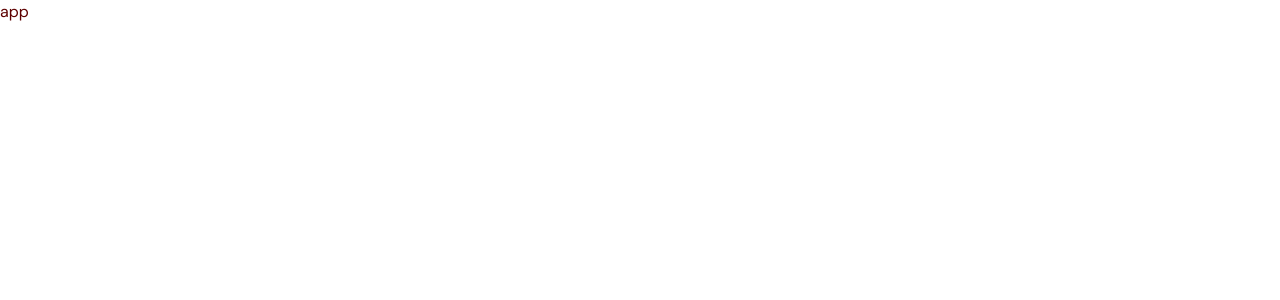
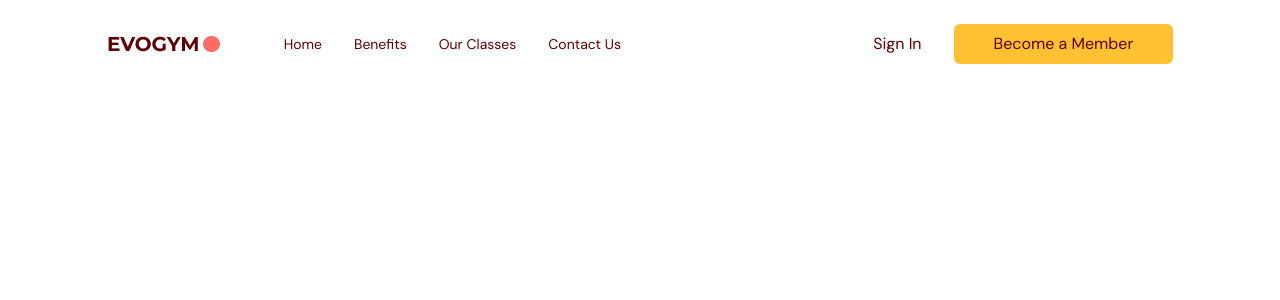
Before and after one commit to igudy/gym-typescript, a React (Vite) app: page / in a window 1280 px wide. Shown: the top 300 px of the page. Built offline with nearby package versions, Linux system fonts and the light colour scheme.

Commit message:
Working on the mobile navbar

```diff
--- a/index.html
+++ b/index.html
@@ -4,7 +4,7 @@
     <meta charset="UTF-8" />
     <link rel="icon" type="image/svg+xml" href="/vite.svg" />
     <meta name="viewport" content="width=device-width, initial-scale=1.0" />
-    <title>Vite + React + TS</title>
+    <title>EVOGYM</title>
   </head>
   <body>
     <div id="root"></div>
--- a/src/App.tsx
+++ b/src/App.tsx
@@ -1,5 +1,16 @@
+import { useState } from "react";
+import Navbar from "./scenes/navbar";
+import { SelectedPage } from "./scenes/shared/types";
+
 function App() {
-  return <div className="app">app</div>;
+  const [selectedPage, setSelectedPage] = useState<SelectedPage>(SelectedPage.Home);
+  return (
+    <>
+      <div className="app">
+        <Navbar />
+      </div>
+  </>
+  )
 }
 
 export default App;
--- /dev/null
+++ b/src/hooks/useMediaQuery.ts
@@ -0,0 +1,19 @@
+import { useState, useEffect } from "react";
+
+const useMediaQuery = (query: string) => {
+  const [matches, setMatches] = useState(false);
+
+  useEffect(() => {
+    const media = window.matchMedia(query);
+    if (media.matches !== matches) {
+      setMatches(media.matches);
+    }
+    const listener = () => setMatches(media.matches);
+    window.addEventListener("resize", listener);
+    return () => window.removeEventListener("resize", listener);
+  }, [matches, query]);
+
+  return matches;
+};
+
+export default useMediaQuery;
--- /dev/null
+++ b/src/scenes/navbar/Link.tsx
@@ -0,0 +1,27 @@
+import AnchorLink from "react-anchor-link-smooth-scroll";
+import { SelectedPage } from "../shared/types";
+
+// you add the type of the props to this part
+type Props = {
+    page: string;
+    selectedPage: SelectedPage;
+    setSelectedPage: (value: SelectedPage) => void;
+}
+
+const Link = ({ page, selectedPage, setSelectedPage }: Props) => {
+
+    //Overall, this code snippet is taking a string value page and converting it to a lower case string with all spaces removed, and then casting it to a specific custom type SelectedPage - ChatGPT
+    const lowerCasePage = page.toLowerCase().replace(/ /g, "") as SelectedPage
+
+    return (
+        <AnchorLink
+            className={`${selectedPage === lowerCasePage} ? "text-primary-500" : "" `}
+            href={`#${lowerCasePage}`}
+            onClick={() => setSelectedPage(lowerCasePage)}
+        >
+        {page}
+      </AnchorLink>
+  )
+}
+
+export default Link;
--- a/src/scenes/navbar/index.tsx
+++ b/src/scenes/navbar/index.tsx
@@ -1,14 +1,80 @@
 import { useState } from 'react';
 import { Bars3Icon, XMarkIcon } from '@heroicons/react/24/solid';
 import Logo from "@/assets/Logo.png";
+import Link from './Link';
+import { SelectedPage } from '../shared/types';
+import useMediaQuery from '@/hooks/useMediaQuery';
+import ActionButton from '../shared/ActionButton';
 
-type Props = {}
+type Props = {
+  selectedPage: SelectedPage;
+  setSelectedPage: (value: SelectedPage) => void
+}
 
-const Navbar = (props: Props) => {
-    const flexBetween = "flex items-center justify-between";
+const Navbar = ({selectedPage, setSelectedPage}: Props) => {
+  const flexBetween = "flex items-center justify-between";
+  const [isMenuToggled, setIsMenuToggled] = useState<boolean>(false);
+  const isAboveMediumScreens = useMediaQuery("(min-width: 1060px)");
+
     return (
       <nav>
-          <div className={`${flexBetween} fixed top-0 z-30 w-full py-6`}>Navbar</div>
+        <div className={`${flexBetween} fixed top-0 z-30 w-full py-6`}>
+          <div className={`${flexBetween} mx-auto w-5/6`}>
+            <div className={`${flexBetween} w-full gap-16`}>
+
+              {/* LEFT SIDE */}
+              <img alt="logo" src={Logo} />
+
+              {/* RIGHT SIDE */}
+
+              {isAboveMediumScreens ?
+
+                (<div className={`${flexBetween} w-full`}>
+                <div className={`${flexBetween} gap-8 text-sm`}>
+                  <Link page="Home" selectedPage = {selectedPage} setSelectedPage={setSelectedPage} />
+                  <Link page="Benefits" selectedPage = {selectedPage} setSelectedPage={setSelectedPage} />
+                  <Link page="Our Classes" selectedPage = {selectedPage} setSelectedPage={setSelectedPage} />
+                  <Link page="Contact Us" selectedPage = {selectedPage} setSelectedPage={setSelectedPage} />
+                </div>
+                <div className={`${flexBetween} gap-8`}>
+                  <p>Sign In</p>
+                  <ActionButton setSelectedPage={setSelectedPage}>Become a Member</ActionButton>
+                  </div>
+                </div>
+                ) : (
+                  <>
+                <button
+                  className='rounded-full bg-secondary-500 p-2'
+                onClick={() => setIsMenuToggled(!isMenuToggled)}
+                >
+                  <Bars3Icon className='h-6 w-6 text-white
+                  '/>
+                </button>
+                </>)}
+          </div>
+          </div>
+
+          {/* MOBILE MENU MODEL */}
+          {!isAboveMediumScreens && isMenuToggled && (
+            <div className='fixed right-0 bottom-0 z-40 h-full w-[300px] bg-primary-100 drop-shadow-xl'>
+              {/* CLOSE ICON */}
+              <div className="flex justify-end p-12">
+                <button onClick={() => setIsMenuToggled(!isMenuToggled)}>
+                  <XMarkIcon className='h-6 w-6 text-gray-400'/>
+                </button>
+              </div>
+
+              {/* MENU ITEMS */}
+              <div className="ml-[33%] flex flex-col gap-10 text-2xl">
+                  <Link page="Home" selectedPage = {selectedPage} setSelectedPage={setSelectedPage} />
+                  <Link page="Benefits" selectedPage = {selectedPage} setSelectedPage={setSelectedPage} />
+                  <Link page="Our Classes" selectedPage = {selectedPage} setSelectedPage={setSelectedPage} />
+                  <Link page="Contact Us" selectedPage = {selectedPage} setSelectedPage={setSelectedPage} />
+                </div>
+
+            </div>
+          )}
+          </div>
       </nav>
   )
 }
--- /dev/null
+++ b/src/scenes/shared/ActionButton.tsx
@@ -0,0 +1,22 @@
+import React from "react";
+import AnchorLink from "react-anchor-link-smooth-scroll";
+import { SelectedPage } from "./types";
+
+type Props = {
+  children: React.ReactNode;
+  setSelectedPage: (value: SelectedPage) => void;
+};
+
+const ActionButton = ({ children, setSelectedPage }: Props) => {
+  return (
+    <AnchorLink
+      className="rounded-md bg-secondary-500 px-10 py-2 hover:bg-primary-500 hover:text-white"
+      onClick={() => setSelectedPage(SelectedPage.ContactUs)}
+      href={`#${SelectedPage.ContactUs}`}
+    >
+      {children}
+    </AnchorLink>
+  );
+};
+
+export default ActionButton;
--- /dev/null
+++ b/src/scenes/shared/types.ts
@@ -0,0 +1,6 @@
+export enum SelectedPage {
+  Home = "home",
+  Benefits = "benefits",
+  OurClasses = "ourclasses",
+  ContactUs = "contactus"
+}
```
